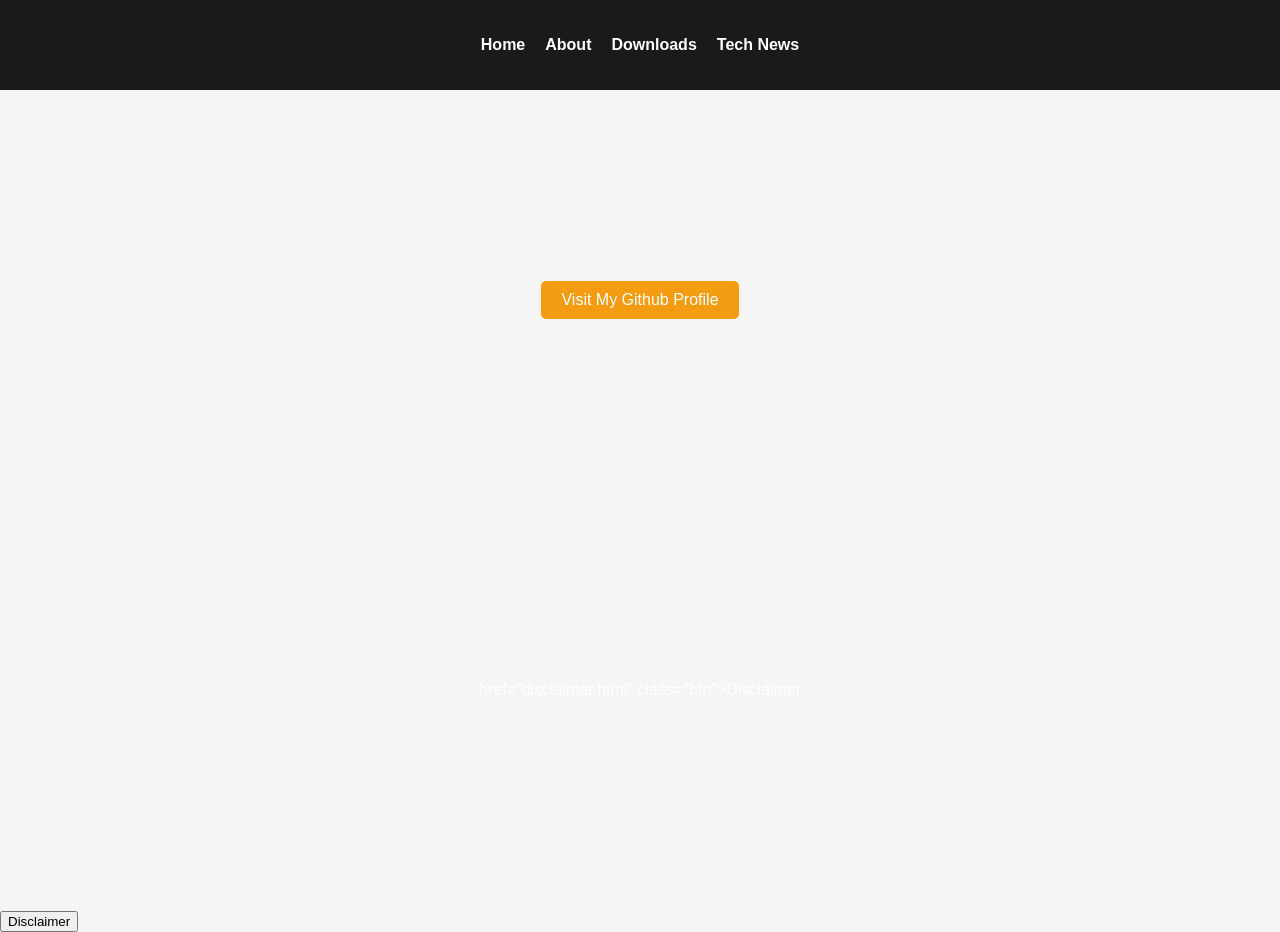
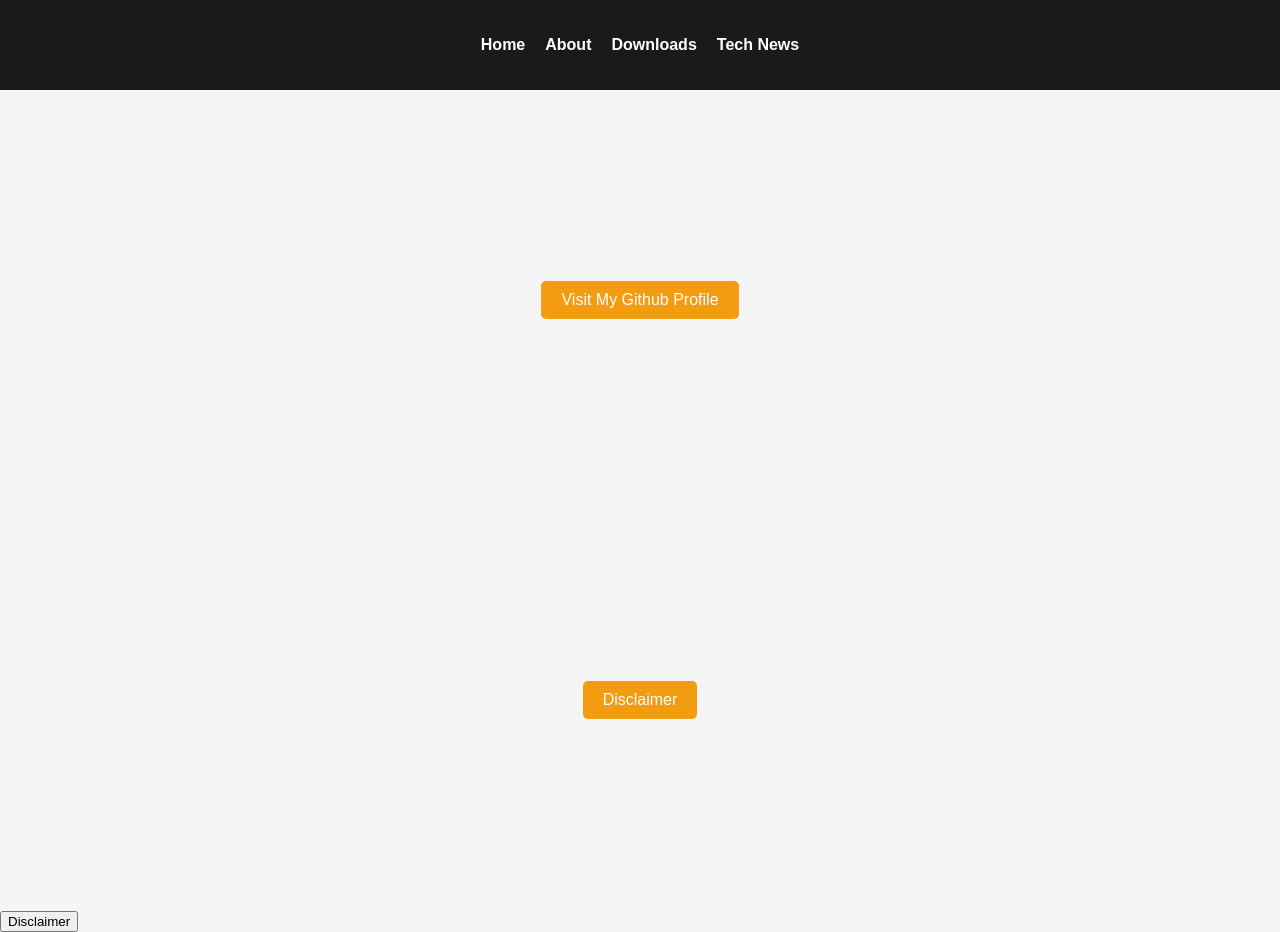
Before and after one commit to Nathantendo/nathantendo.github.io, a plain HTML site: page index.html in a window 1280 px wide. Drawn offline with Linux system fonts and the light colour scheme.

Commit message:
Update index.html

```diff
--- a/index.html
+++ b/index.html
@@ -33,7 +33,7 @@
         <h2></h2><a href="https://github.com/Nathantendo" class="btn"> Visit My Github Profile</a></h2>
     </section>
    <section id="hero">
-        <h1></h1><h1></h1><h2></h2> href="disclaimer.html" class="btn">Disclaimer</a></h2>
+        <h1></h1><h1></h1><h2></h2><a href="disclaimer.html" class="btn">Disclaimer</a></h2>
     </section>
 <!DOCTYPE html>
 <html>
```
